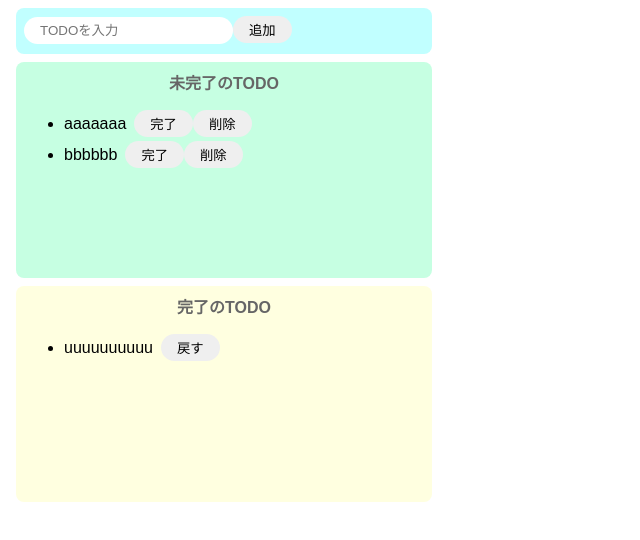
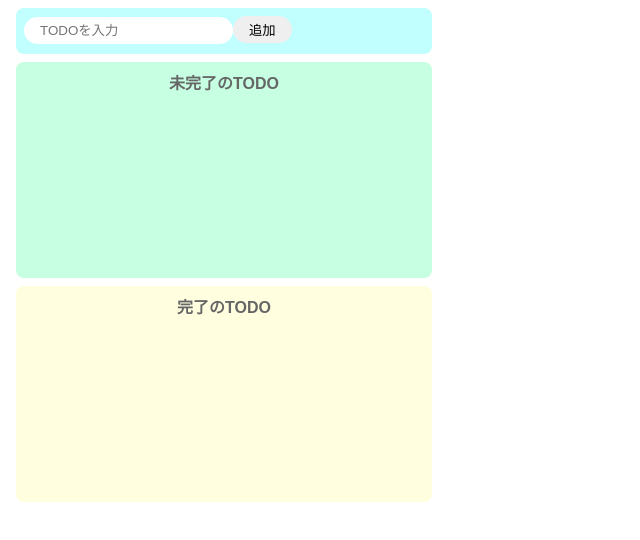
Before and after one commit to mizuki-yamada/react-practice, a React (Create React App) app: page / in a window 1280 px wide. Shown: the top 540 px of the page, without its empty margins (0-640 px from the left). Built offline with nearby package versions, Linux system fonts and the light colour scheme.

Commit message:
コンポーネントは無視して一旦実装

```diff
--- a/src/App.jsx
+++ b/src/App.jsx
@@ -3,10 +3,43 @@
 
 export const App = () => {
   const [todoText, setTodoText] = useState("");
-  const [incompleteTodos, setIncompleteTodos] = useState(["aaaaaaa", "bbbbbb"]);
-  const [completeTodos, setCompleteTodos] = useState(["uuuuuuuuuu"]);
+  const [incompleteTodos, setIncompleteTodos] = useState([]);
+  const [completeTodos, setCompleteTodos] = useState([]);
 
   const onChangeTodoText = (event) => setTodoText(event.target.value);
+
+  const onClickAdd = () => {
+    if (todoText === "") {
+      return;
+    }
+    const newTodos = [...incompleteTodos, todoText];
+    setIncompleteTodos(newTodos);
+    setTodoText("");
+  };
+
+  const onClickDelete = (index) => {
+    const newTodos = [...incompleteTodos];
+    newTodos.splice(index, 1);
+    setIncompleteTodos(newTodos);
+  };
+
+  const onClickComplete = (index) => {
+    const newIncompleteTodos = [...incompleteTodos];
+    newIncompleteTodos.splice(index, 1);
+
+    const newCompleteTodos = [...completeTodos, incompleteTodos[index]];
+    setIncompleteTodos(newIncompleteTodos);
+    setCompleteTodos(newCompleteTodos);
+  };
+
+  const onClickBack = (index) => {
+    const newCompleteTodos = [...completeTodos];
+    newCompleteTodos.splice(index, 1);
+
+    const newIncompleteTodos = [...incompleteTodos, completeTodos[index]];
+    setCompleteTodos(newCompleteTodos);
+    setIncompleteTodos(newIncompleteTodos);
+  };
 
   return (
     <>
@@ -16,18 +49,19 @@
           value={todoText}
           onChange={onChangeTodoText}
         />
-        <button>追加</button>
+        <button onClick={onClickAdd}>追加</button>
       </div>
       <div className="incomplete-area">
         <p className="title">未完了のTODO</p>
         <ul>
-          {incompleteTodos.map((todo) => {
+          {incompleteTodos.map((todo, index) => {
             return (
               <div key={todo} className="list-row">
                 {/* 仮想DOMなので、ループする場合、何番目のループなのか目印をつける必要がある */}
                 <li>{todo}</li>
-                <button>完了</button>
-                <button>削除</button>
+                <button onClick={() => onClickComplete(index)}>完了</button>
+                <button onClick={() => onClickDelete(index)}>削除</button>
+                {/* 関数に引数を渡したいときはアロー関数で当該関数を指定する必要がある */}
               </div>
             );
           })}
@@ -36,11 +70,11 @@
       <div className="complete-area">
         <p className="title">完了のTODO</p>
         <ul>
-          {completeTodos.map((todo) => {
+          {completeTodos.map((todo, index) => {
             return (
               <div key={todo} className="list-row">
                 <li>{todo}</li>
-                <button>戻す</button>
+                <button onClick={() => onClickBack(index)}>戻す</button>
               </div>
             );
           })}
```
